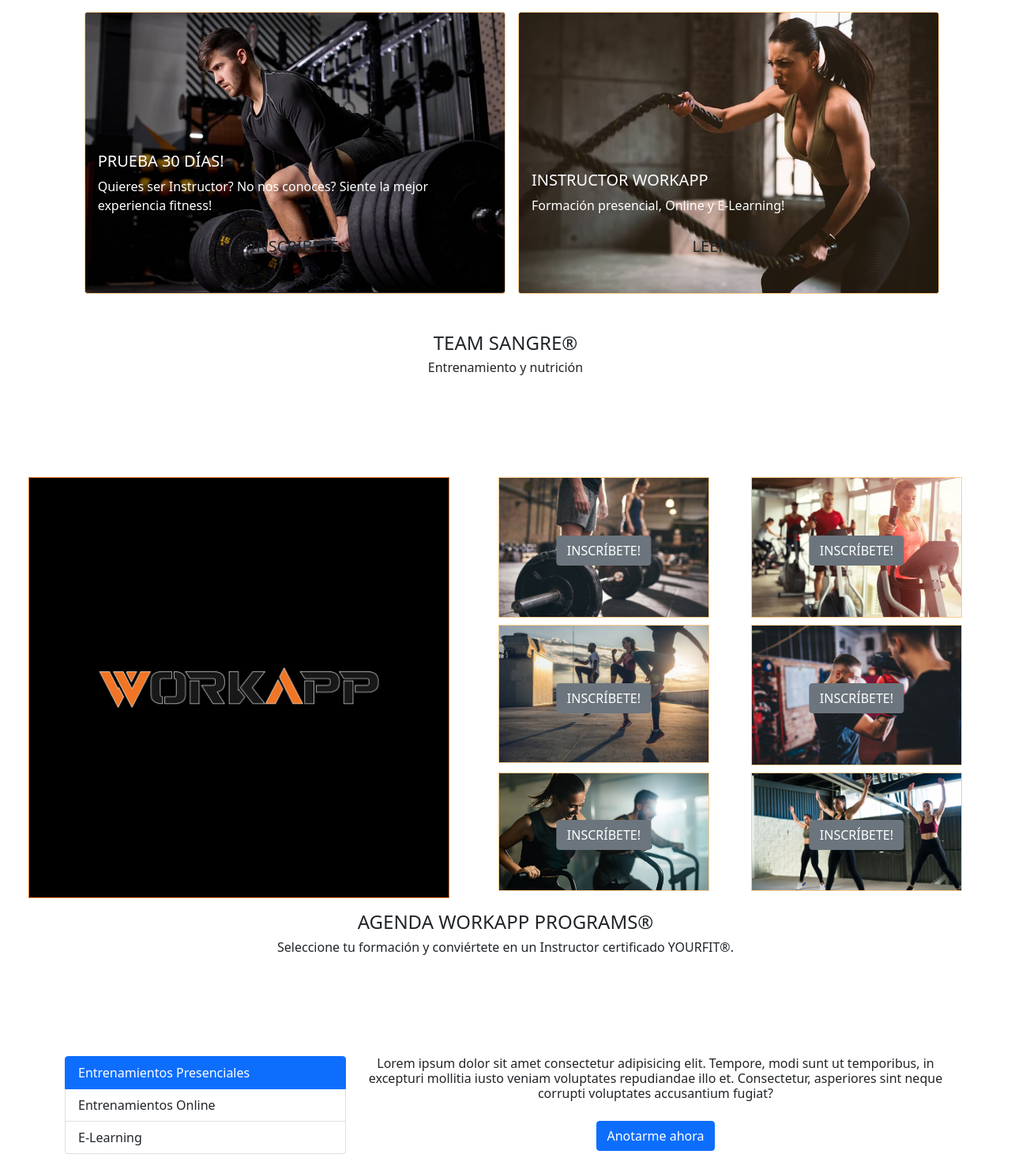
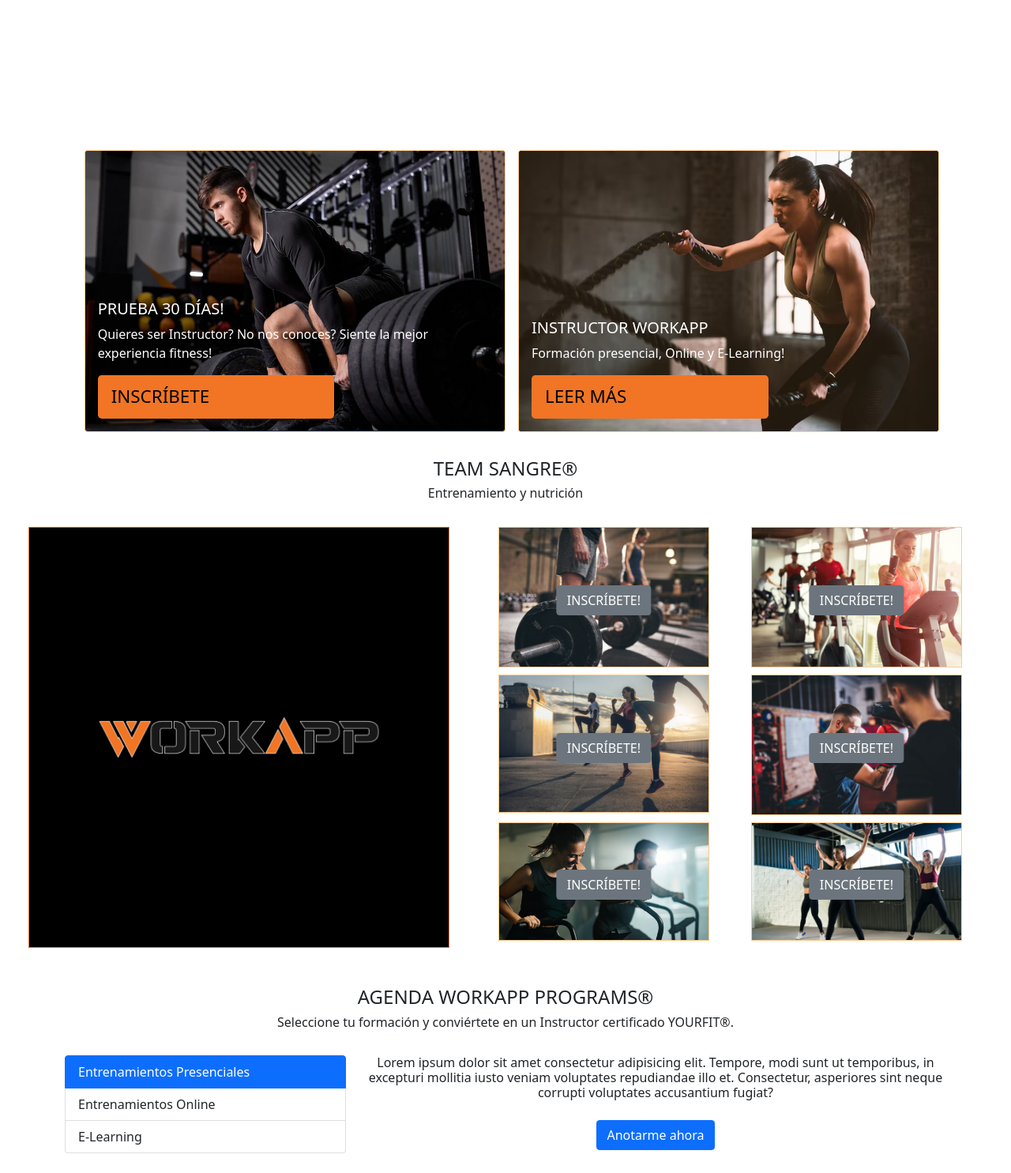
Before and after one commit to JuanPousada/Workapp, a web app: file index.html in a window 1280 px wide. Shown: the part 641-2126 px from the top of the page at 79% size. Run offline with its HTML, style and script files only (its server is not run), Linux system fonts and the light colour scheme; some libraries are stand-ins or nearby versions; grey boxes are pictures that could not be loaded.

Commit message:
Add files via upload

```diff
--- a/css/style.css
+++ b/css/style.css
@@ -13,11 +13,26 @@
     color: black;
 }
 
-/* MAIN---------------------------------------------------
-*/
+body {
+  padding-top: 55px;
+}
+
+.btn-1 {
+  background-color: #F17524;
+}
+
+/*MAIN*/
+
+main {
+  padding-bottom: 55px;
+}
+
+.carousel-item {
+  height: 95vh;
+}
+
 .mainVideo{
   opacity: 75%;
-
 }
 
 
@@ -25,7 +40,7 @@
     display: flex;
     flex-direction: row;
     justify-content: center;
-    margin-bottom: 3rem;
+
 }
 
 .MainCards .card{
@@ -33,30 +48,36 @@
     border-width: 1px;
     border-style: solid;
     border-color: #FFCA8B;
+
 }
 
 .MainCards .card-img-overlay{
     display: flex;
     flex-direction: column;
     justify-content: end;
-    margin-bottom: 1.2rem;
-
 }
 
-.MainCards button{
-    width: 60%;
-    height: 17%;
-    background-color: #F17524;
-    color: black;
-    font-weight: 500;
+.MainCards .btn{
+  width: 60%;
+  height: 17%;
+  background-color: #F17524;
+  color: black;
+  font-size: 1.4rem;
+  font-weight: 500;
+  display: flex;
+  flex-direction: column;
+  justify-content: center;
+  align-items: start;
 }
+
+
 
 .mainSubtitulos h4, h6{
   text-align: center;
 }
 
 .mainSubtitulos{
-  margin-bottom: 8rem;
+  margin: 2rem;
 }
 
 .mainSegundaSeccion{
```
Also changed, not shown: other parts of css/style.css (+78 -6 lines).
